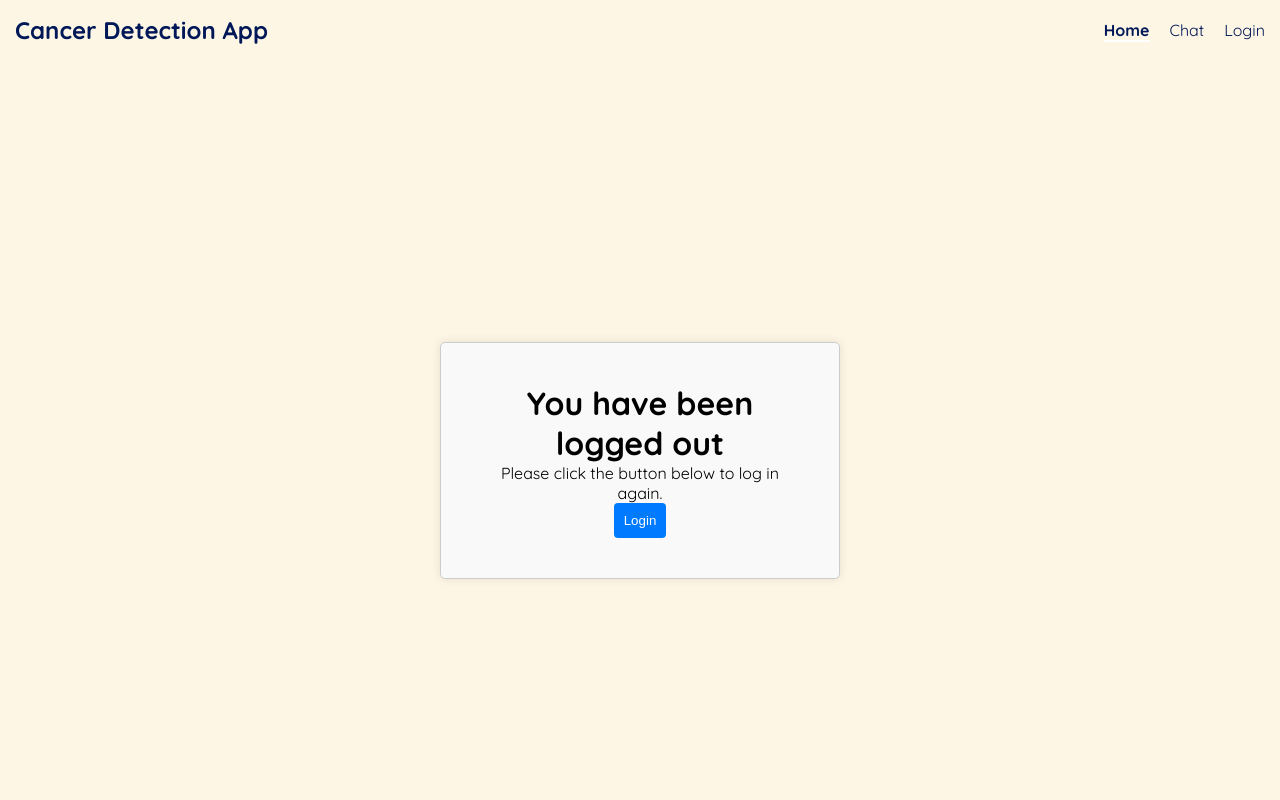
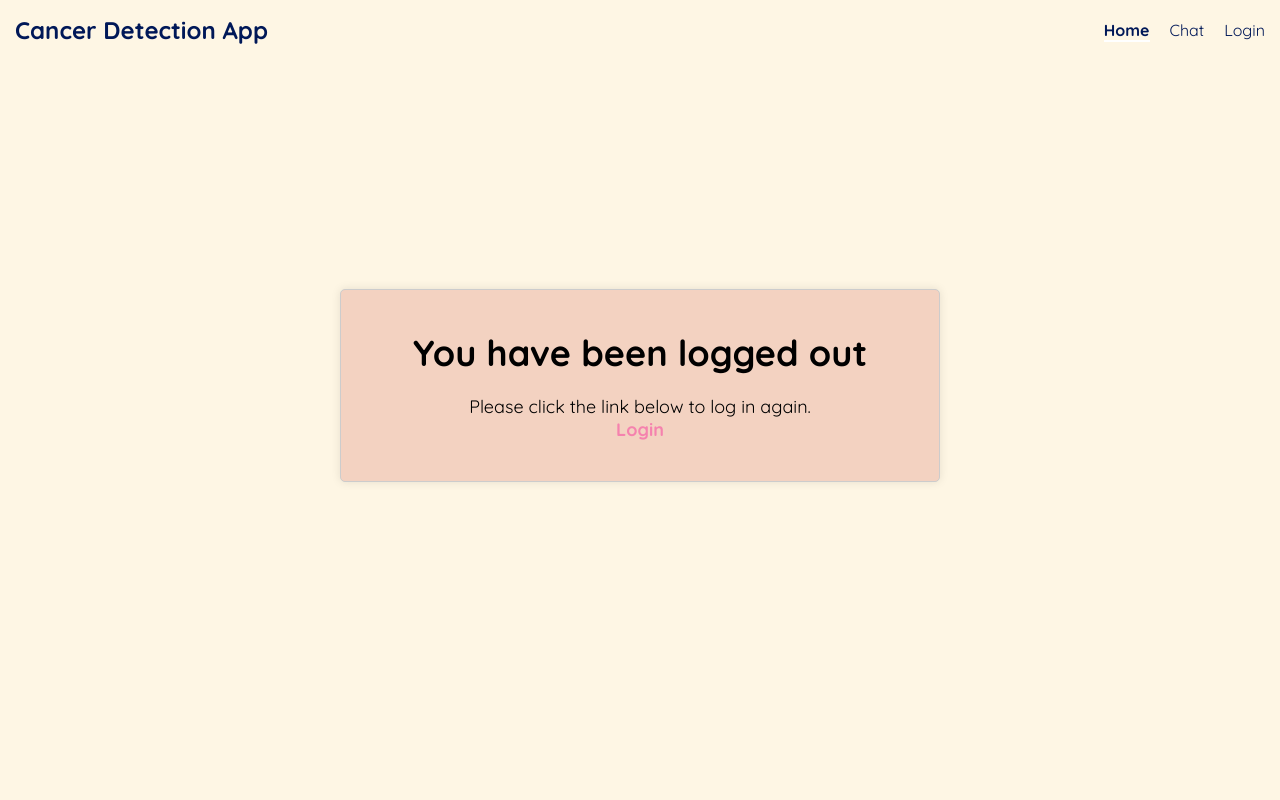
Before and after one commit to hiki7/medhelper, an Angular app in the folder frontend/cancer-detection-app/: page /logout in a window 1280 px wide. Shown: the top 800 px of the page. Built offline with nearby package versions, Linux system fonts and the light colour scheme.

Commit message:
add: styles for logout

```diff
--- a/frontend/cancer-detection-app/src/app/auth.service.ts
+++ b/frontend/cancer-detection-app/src/app/auth.service.ts
@@ -14,7 +14,7 @@ export interface Token {
 export class AuthService {
   private apiUrl = 'http://127.0.0.1:8000/'; // Adjust based on your Django setup
 
-  constructor(private http: HttpClient, public authState: AuthStateService) {} // Change to public
+  constructor(private http: HttpClient, public authState: AuthStateService) {}
 
   login(email: string, password: string): Observable<Token> {
     return this.http.post<Token>(`${this.apiUrl}login/`, { email, password });
@@ -25,9 +25,12 @@ export class AuthService {
   }
 
   logout(): void {
-    localStorage.removeItem('access');
-    localStorage.removeItem('refresh');
-    this.authState.setLoggedIn(false); // Notify the state change
+    // Check if running in the browser
+    if (typeof window !== 'undefined' && localStorage) {
+      localStorage.removeItem('access');
+      localStorage.removeItem('refresh');
+      this.authState.setLoggedIn(false); // Notify the state change
+    }
   }
 
   handleLogin(data: Token): void {
--- a/frontend/cancer-detection-app/src/app/pages/logout/logout.component.css
+++ b/frontend/cancer-detection-app/src/app/pages/logout/logout.component.css
@@ -1,30 +1,38 @@
-.logout-wrapper {
+html, body {
+  height: 100%;
+  margin: 0;
+}
+
+.logout-wrapper { /* Full height wrapper */
   min-height: 100vh;
   display: flex;
   align-items: center;
   justify-content: center;
+  font-size: 18px;
 }
 
-.logout-container {
-  max-width: 400px;
+.logout-container { /* Container for centered content */
+  max-width: 600px;
   width: 100%;
   padding: 40px;
   border: 1px solid #ccc;
   border-radius: 5px;
-  background-color: #f9f9f9;
+  background-color: var(--focus);
   box-shadow: 0 0 10px rgba(0, 0, 0, 0.1);
   text-align: center;
+  margin-top: -150px;
 }
 
-button {
-  padding: 10px;
-  background-color: #007BFF; /* Customize as needed */
-  color: white;
-  border: none;
-  border-radius: 4px;
-  cursor: pointer;
+h1 {
+  margin-bottom: 20px;
 }
 
-button:hover {
-  background-color: #0056b3; /* Customize as needed */
+.login-link { /* Style for the login link */
+  color: var(--button); /* Link color */
+  text-decoration: none; /* Remove underline */
+  font-weight: bold; /* Make the link bold */
 }
+
+.login-link:hover { /* Hover effect for the link */
+  text-decoration: underline; /* Underline on hover */
+}
--- a/frontend/cancer-detection-app/src/app/pages/logout/logout.component.html
+++ b/frontend/cancer-detection-app/src/app/pages/logout/logout.component.html
@@ -1,7 +1,7 @@
 <div class="logout-wrapper">
   <div class="logout-container">
     <h1>You have been logged out</h1>
-    <p>Please click the button below to log in again.</p>
-    <button (click)="redirectToLogin()">Login</button>
+    <p>Please click the link below to log in again.</p>
+    <a routerLink="/login" class="login-link">Login</a>
   </div>
 </div>
--- a/frontend/cancer-detection-app/src/app/pages/logout/logout.component.ts
+++ b/frontend/cancer-detection-app/src/app/pages/logout/logout.component.ts
@@ -11,7 +11,10 @@ export class LogoutComponent {
   constructor(private authService: AuthService, private router: Router) {}
 
   ngOnInit() {
-    this.authService.logout(); // Call logout logic to clear tokens
+    // Check if running in the browser before calling logout
+    if (typeof window !== 'undefined') {
+      this.authService.logout(); // Call logout logic to clear tokens
+    }
   }
 
   redirectToLogin() {
```
